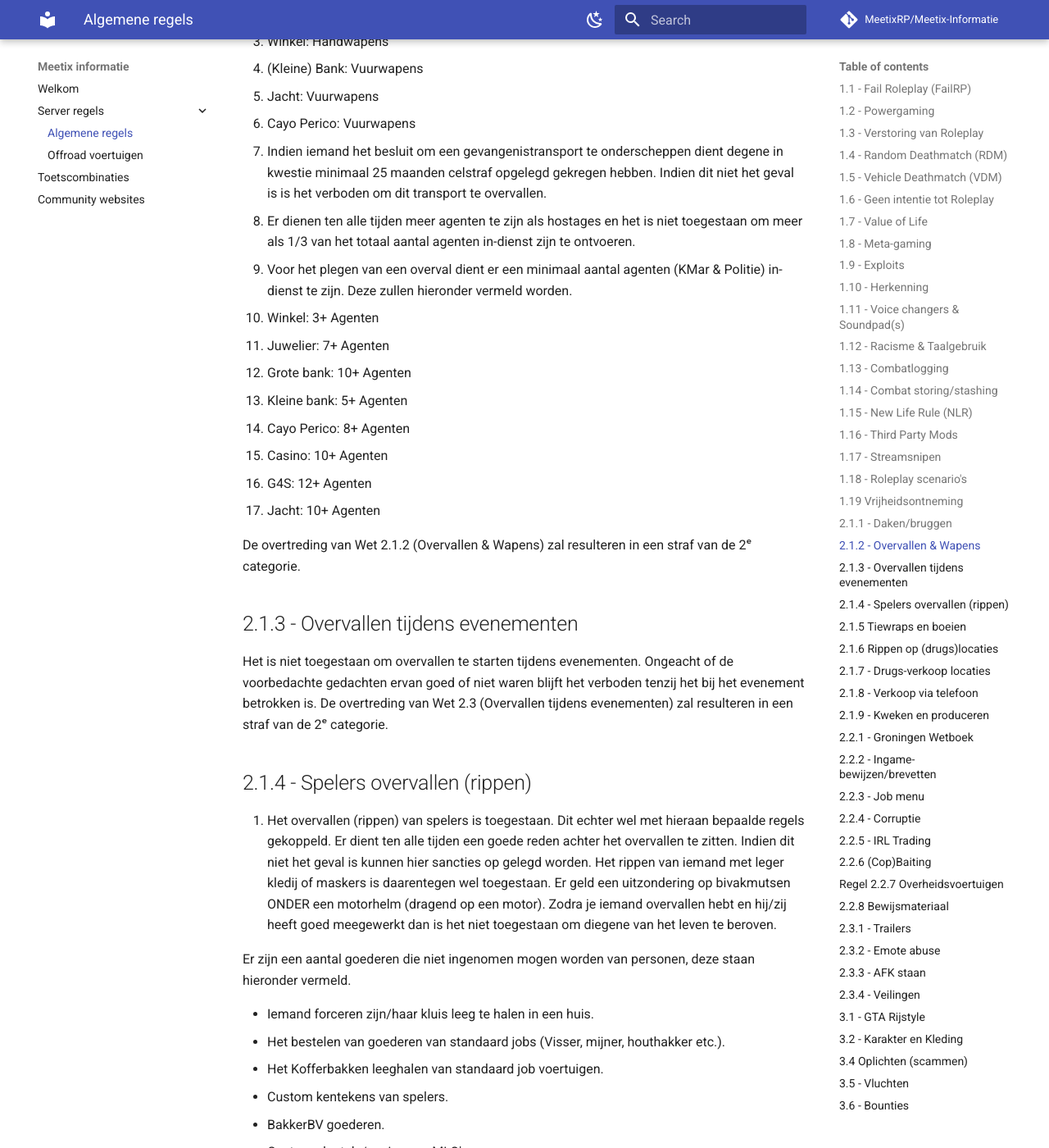
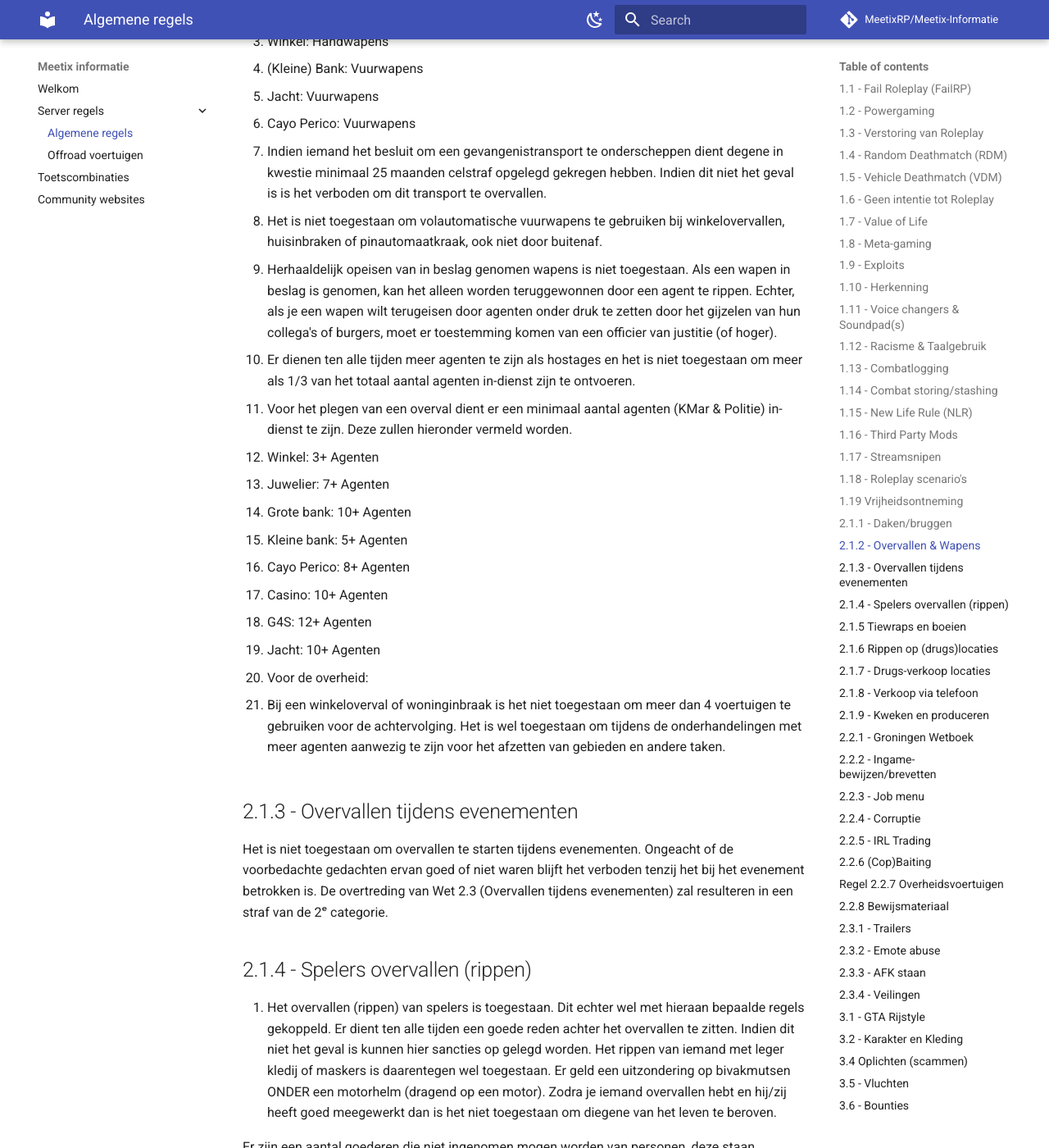
Before and after one commit to MeetixRP/Meetix-Informatie, an MkDocs documentation site: the page built from docs/algemeneregels.md, in a window 1280 px wide and 1400 px high, scrolled down 7433 px. Shown: the whole window at 82% size. Built offline with MkDocs 1.6.1 and Material for MkDocs 9.7.7, drawn with Linux system fonts in a browser that asks for light colours; comment, search, counter and statistics services are not loaded.

Commit message:
Update algemeneregels.md
2.1.2 aanpassing aan terug rippen. koppelen en winkels met vol automatische wapens

```diff
--- a/docs/algemeneregels.md
+++ b/docs/algemeneregels.md
@@ -205,12 +205,17 @@ Alle dingen hieronder zijn MINIMAAL vermeld. Het is toegestaan om zwaarder gesch
 - Jacht: Vuurwapens
 - Cayo Perico: Vuurwapens
 
-3. Indien iemand het besluit om een gevangenistransport te onderscheppen dient degene in kwestie minimaal 25 maanden celstraf opgelegd gekregen hebben.
+4. Indien iemand het besluit om een gevangenistransport te onderscheppen dient degene in kwestie minimaal 25 maanden celstraf opgelegd gekregen hebben.
 Indien dit niet het geval is is het verboden om dit transport te overvallen.
 
-4. Er dienen ten alle tijden meer agenten te zijn als hostages en het is niet toegestaan om meer als 1/3 van het totaal aantal agenten in-dienst zijn te ontvoeren.
+5. Het is niet toegestaan om volautomatische vuurwapens te gebruiken bij winkelovervallen, huisinbraken of pinautomaatkraak, ook niet door buitenaf.
 
-5. Voor het plegen van een overval dient er een minimaal aantal agenten (KMar & Politie) in-dienst te zijn. Deze zullen hieronder vermeld worden.
+5. Herhaaldelijk opeisen van in beslag genomen wapens is niet toegestaan.
+Als een wapen in beslag is genomen, kan het alleen worden teruggewonnen door een agent te rippen. Echter, als je een wapen wilt terugeisen door agenten onder druk te zetten door het gijzelen van hun collega's of burgers, moet er toestemming komen van een officier van justitie (of hoger).
+
+6. Er dienen ten alle tijden meer agenten te zijn als hostages en het is niet toegestaan om meer als 1/3 van het totaal aantal agenten in-dienst zijn te ontvoeren.
+
+7. Voor het plegen van een overval dient er een minimaal aantal agenten (KMar & Politie) in-dienst te zijn. Deze zullen hieronder vermeld worden.
 
 - Winkel: 3+ Agenten
 - Juwelier: 7+ Agenten
@@ -221,7 +226,9 @@ Indien dit niet het geval is is het verboden om dit transport te overvallen.
 - G4S: 12+ Agenten
 - Jacht: 10+ Agenten
 
-De overtreding van Wet 2.1.2 (Overvallen & Wapens) zal resulteren in een straf van de 2ᵉ categorie.
+8. Voor de overheid:
+
+- Bij een winkeloverval of woninginbraak is het niet toegestaan om meer dan 4 voertuigen te gebruiken voor de achtervolging. Het is wel toegestaan om tijdens de onderhandelingen met meer agenten aanwezig te zijn voor het afzetten van gebieden en andere taken.
 
 ## 2.1.3 - Overvallen tijdens evenementen
 
```
